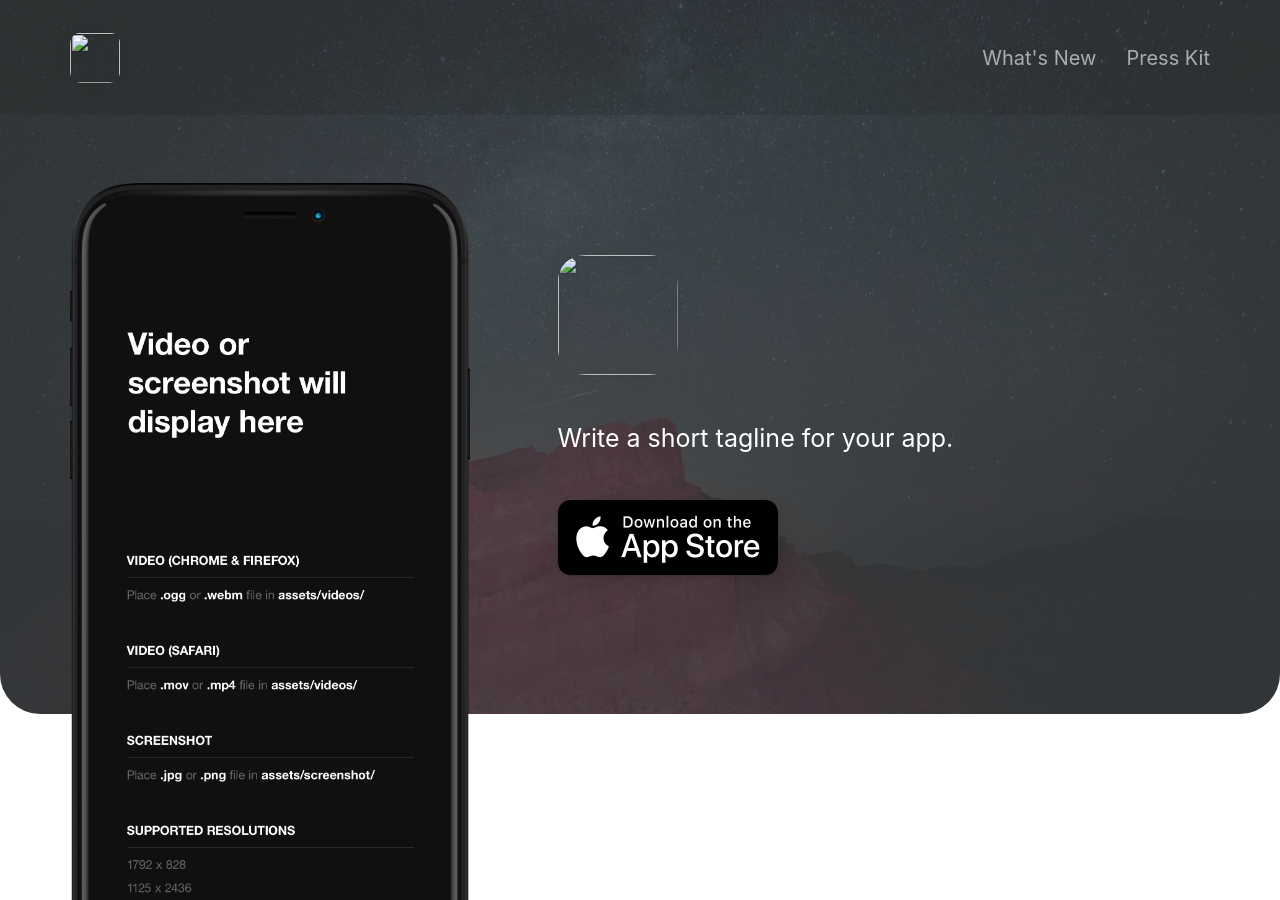
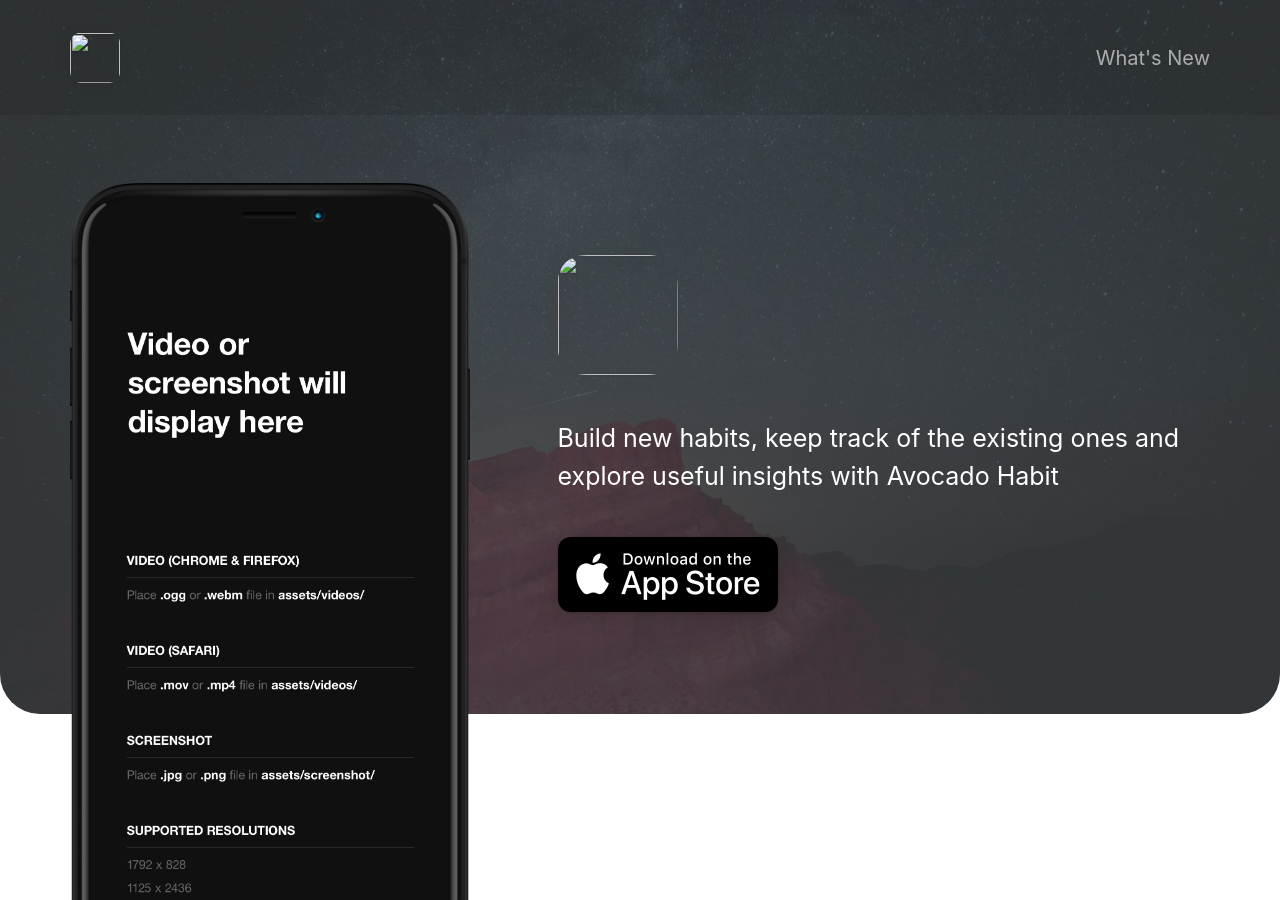
Before and after one commit to romannovosad/avocadohabit, a Jekyll site: the page built from index.html, in a window 1280 px wide and 900 px high. Built offline with Jekyll 4.4.1, drawn with Linux system fonts in a browser that asks for light colours; nearby versions of some CDN libraries; some of the changed text lies outside the part shown.

Commit message:
Update main description

```diff
--- a/_config.yml
+++ b/_config.yml
@@ -2,32 +2,32 @@
 page_title                                :                                           # Automatically populates with app name if not set and if iOS app ID is set. Otherwise enter manually.
 
 # App Info
-ios_app_id                                : 1234793120                                # Required. Enter iOS app ID to automatically populate name, price and icons (e.g. 718043190).
+ios_app_id                                : 1567093101                                # Required. Enter iOS app ID to automatically populate name, price and icons (e.g. 718043190).
 ios_app_country                           : us                                        # Required outside USA. Enter 2 letter country code as in https://en.wikipedia.org/wiki/ISO_3166-1_alpha-2
 
 appstore_link                             :                                           # Automatically populates if not set and if iOS app ID is set. Otherwise enter manually.
 playstore_link                            :                                           # Enter Google Play Store URL.
-presskit_download_link                    : https://emilbaehr.com                                          # Enter a link to downloadable file or (e.g. public Dropbox link to a .zip file).
+presskit_download_link                    :                                           # Enter a link to downloadable file or (e.g. public Dropbox link to a .zip file).
                                                                                       # Or upload your press kit file to assets and set path accordingly (e.g. "assets/your_press_kit.zip").
 
 app_icon                                  : # assets/appicon.png                      # Automatically populates if not set and if iOS app ID is set.  Otherwise enter path to icon file manually.
 app_name                                  :                                           # Automatically populates if not set and if iOS app ID is set.  Otherwise enter manually.
 app_price                                 :                                           # Automatically populates if not set and if iOS app ID is set.  Otherwise enter manually.
-app_description                           : Write a short tagline for your app.
+app_description                           : Build new habits, keep track of the existing ones and explore useful insights with Avocado Habit
 
 enable_smart_app_banner                   : true                                      # Set to true to show a smart app banner at top of page on mobile devices.
 
 
 
 # Information About Yourself
-your_name                                 : Emil Baehr
-your_link                                 : https://emilbaehr.com
-your_city                                 : Copenhagen
-email_address                             : emil.baehr@gmail.com
+your_name                                 : Avocado Habit team
+your_link                                 :
+your_city                                 :
+email_address                             :
 facebook_username                         :
-instagram_username                        : ebaehr
-twitter_username                          : ebaehr
-github_username                           : emilbaehr
+instagram_username                        :
+twitter_username                          :
+github_username                           :
 youtube_username                          :
 
 
```
